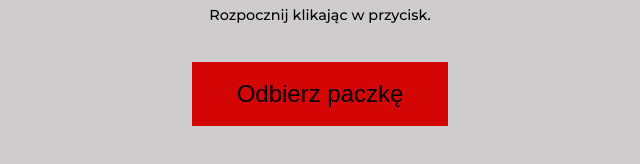
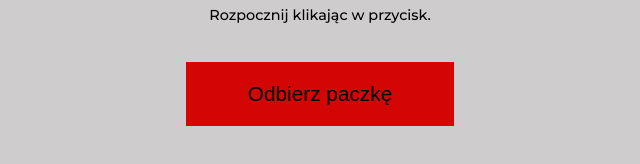
Before and after one commit to Shay-am/Parcel-Lokers, a plain HTML site: page index.html in a window 1280 px wide. Shown: the part 386-550 px from the top of the page, without its empty margins (320-960 px from the left). Drawn offline with Linux system fonts and the light colour scheme.

Commit message:
resize button

```diff
--- a/style.css
+++ b/style.css
@@ -124,9 +124,11 @@ body {
 	color: var(--heading-red);
 }
 .btn {
-	width: 20vw;
-	min-height: 5vw;
-	font-size: 3vmin;
+	width: 21vw;
+	min-width: 10rem;
+	min-height: 3rem;
+	height: 5vw;
+	font-size: 1.3rem;
 	background-color: var(--btn-red);
 	border: none;
 	cursor: pointer;
```
Also changed, not shown: 1 other file.
